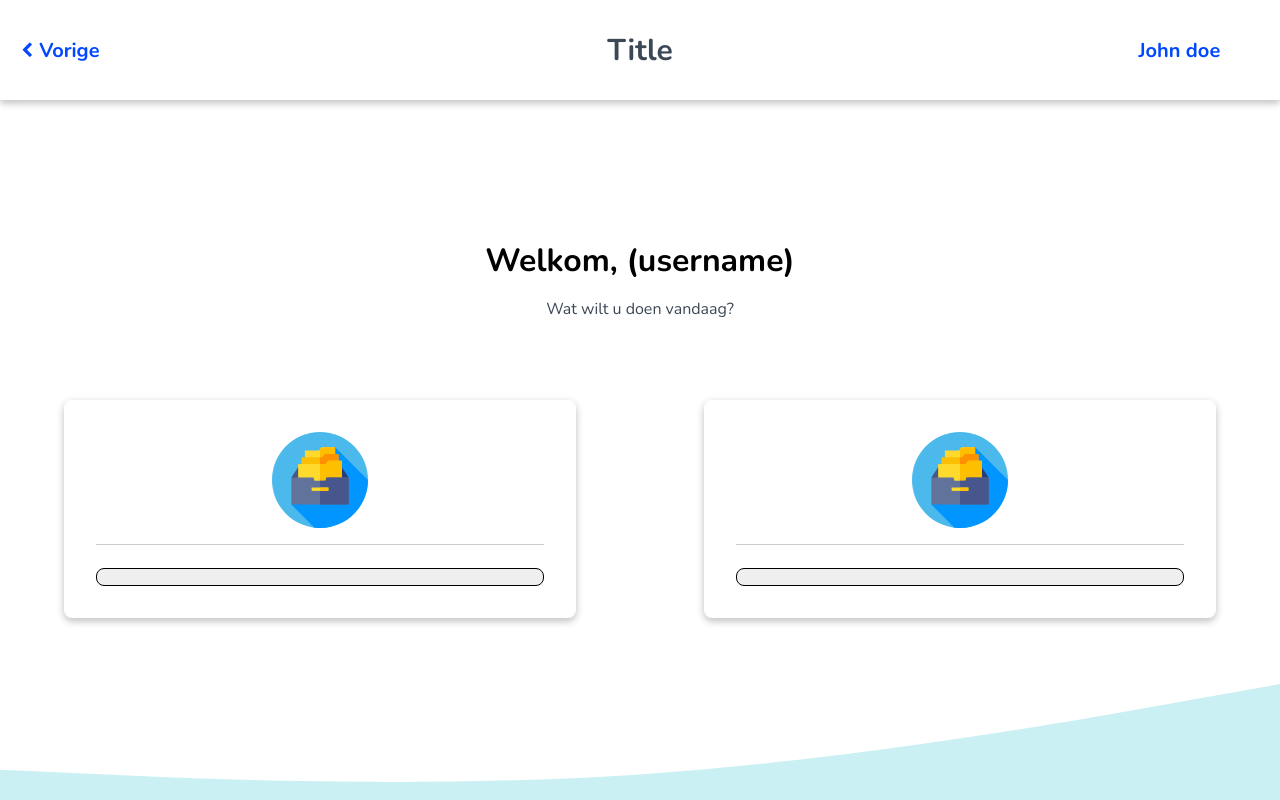
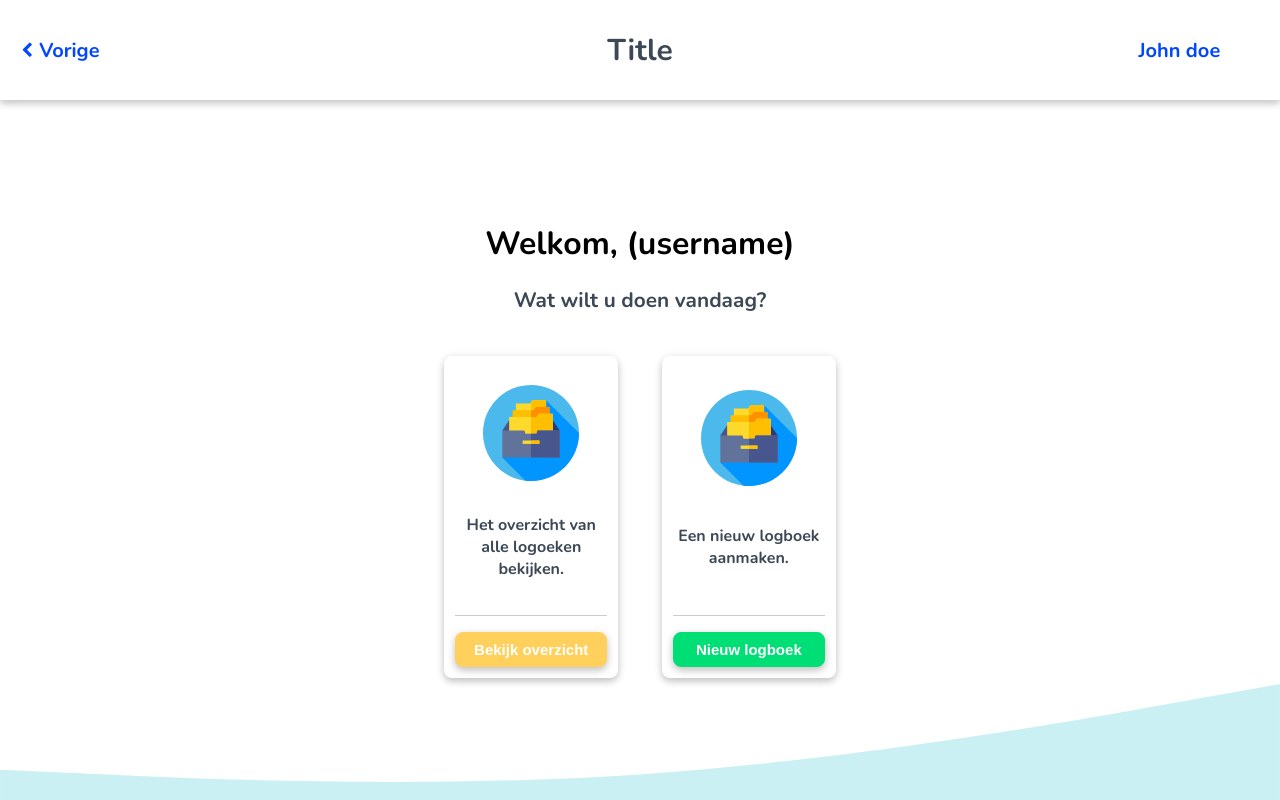
Before and after one commit to Rowan-Paul/HANAIM-DWA-Rekenlogboek, a React (Create React App) app in the folder rekenlogboek/client-side/: page / in a window 1280 px wide. Built offline with nearby package versions, Linux system fonts and the light colour scheme.

Commit message:
Updated common button and button-container

```diff
--- a/rekenlogboek/client-side/src/js/App.js
+++ b/rekenlogboek/client-side/src/js/App.js
@@ -1,7 +1,7 @@
 import React from 'react'
 import Header from '../js/common/components/Header'
 import LogbookDesigner from '../js/logbook-designer/LogbookDesigner'
-import SignIn from '../js/sign-in/SignIn'
+// import SignIn from '../js/sign-in/SignIn'
 
 import '../scss/App.scss'
 
--- a/rekenlogboek/client-side/src/js/common/components/Button.js
+++ b/rekenlogboek/client-side/src/js/common/components/Button.js
@@ -3,7 +3,10 @@ import '../../../scss/common/components/Button.scss'
 
 export default function Button(props) {
 	return (
-		<button className={'bttn ' + props.color} onClick={e => props.handler()}>
+		<button
+			className={`bttn ${props.color} hover-${props.color}`}
+			onClick={() => props.handler()}
+		>
 			{props.value}
 		</button>
 	)
--- a/rekenlogboek/client-side/src/js/common/components/ButtonContainer.js
+++ b/rekenlogboek/client-side/src/js/common/components/ButtonContainer.js
@@ -13,7 +13,6 @@ export default function ButtonContainer(props) {
 			</div>
 			<p>{props.description}</p>
 
-
 			<Button
 				color={props.color}
 				handler={props.handler}
--- a/rekenlogboek/client-side/src/js/logbook-designer/containers/LogbookDesignerLanding.js
+++ b/rekenlogboek/client-side/src/js/logbook-designer/containers/LogbookDesignerLanding.js
@@ -11,8 +11,16 @@ export default function LogbookDesigner() {
 				<h1>Welkom, (username)</h1>
 				<p>Wat wilt u doen vandaag?</p>
 				<div className="buttons-container">
-					<ButtonContainer />
-					<ButtonContainer />
+					<ButtonContainer
+						color="yellow"
+						description="Het overzicht van alle logoeken bekijken."
+						value="Bekijk overzicht"
+					/>
+					<ButtonContainer
+						color="green"
+						description="Een nieuw logboek aanmaken."
+						value="Nieuw logboek"
+					/>
 				</div>
 			</div>
 		</div>
--- a/rekenlogboek/client-side/src/scss/App.scss
+++ b/rekenlogboek/client-side/src/scss/App.scss
@@ -30,6 +30,7 @@ p {
 	width: 100%;
 	text-align: center;
 	display: flex;
+	align-items: center;
 	justify-content: center;
 	flex-direction: column;
 }
--- a/rekenlogboek/client-side/src/scss/Variables.scss
+++ b/rekenlogboek/client-side/src/scss/Variables.scss
@@ -3,8 +3,11 @@ $fontColor: #3c4856;
 $formColor: #fbfbfb;
 $borderColor: #ccc;
 $blue: #0047ff;
+$hover-blue: darken($blue, 5%);
 $green: #00df76;
+$hover-green: darken($green, 5%);
 $mint: #cbf0f3;
 $yellow: #ffd05b;
+$hover-yellow: darken($yellow, 5%);
 $shadow: 0px 1px 12px 0px #00000010, 0px 4px 8px 0px #00000016,
 	0px 3px 6px 0px #00000020;
--- a/rekenlogboek/client-side/src/scss/common/components/Button.scss
+++ b/rekenlogboek/client-side/src/scss/common/components/Button.scss
@@ -13,13 +13,27 @@
 	background: $yellow;
 	border: 1px solid $yellow;
 }
+.hover-yellow:hover {
+	background: $hover-yellow;
+	cursor: pointer;
+}
+
 .blue {
 	box-shadow: $shadow;
 	background: $blue;
 	border: 1px solid $blue;
 }
+.hover-blue:hover {
+	background: $hover-blue;
+	cursor: pointer;
+}
+
 .green {
-	box-shadow: $green;
+	box-shadow: $shadow;
 	background: $green;
 	border: 1px solid $green;
 }
+.hover-green:hover {
+	background: $hover-green;
+	cursor: pointer;
+}
--- a/rekenlogboek/client-side/src/scss/common/components/ButtonContainer.scss
+++ b/rekenlogboek/client-side/src/scss/common/components/ButtonContainer.scss
@@ -7,11 +7,16 @@
 	margin: 5% auto;
 	padding: 2.5%;
 	width: 35%;
+	min-height: 300px;
+	display: flex;
+	flex-direction: column;
+	justify-content: flex-end;
 
 	.iconContainer {
 		align-items: center;
 		display: flex;
 		height: 40%;
+		flex-grow: 2;
 
 		img {
 			margin: 0 auto;
@@ -25,5 +30,6 @@
 		font-size: 16px;
 		height: 25%;
 		text-align: center;
+		flex-grow: 2;
 	}
 }
--- a/rekenlogboek/client-side/src/scss/logbook-designer/LogbookDesigner.scss
+++ b/rekenlogboek/client-side/src/scss/logbook-designer/LogbookDesigner.scss
@@ -5,5 +5,6 @@
 		display: flex;
 		flex-direction: row;
 		justify-content: space-around;
+		width: 34%;
 	}
 }
--- a/rekenlogboek/client-side/src/scss/logbook-designer/containers/LogbookDesignerLanding.scss
+++ b/rekenlogboek/client-side/src/scss/logbook-designer/containers/LogbookDesignerLanding.scss
@@ -1,3 +1,8 @@
 .logbook-designer-landing {
 	width: 100%;
 }
+
+p {
+	font-size: 1.3rem;
+	font-weight: 600;
+}
```
